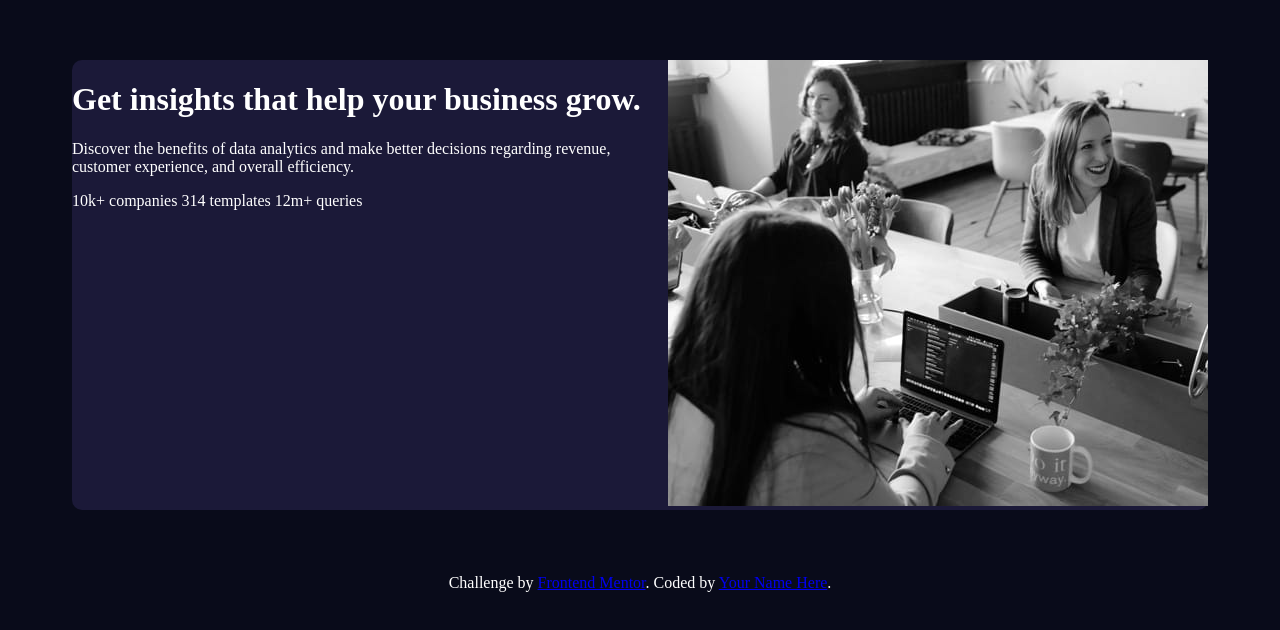
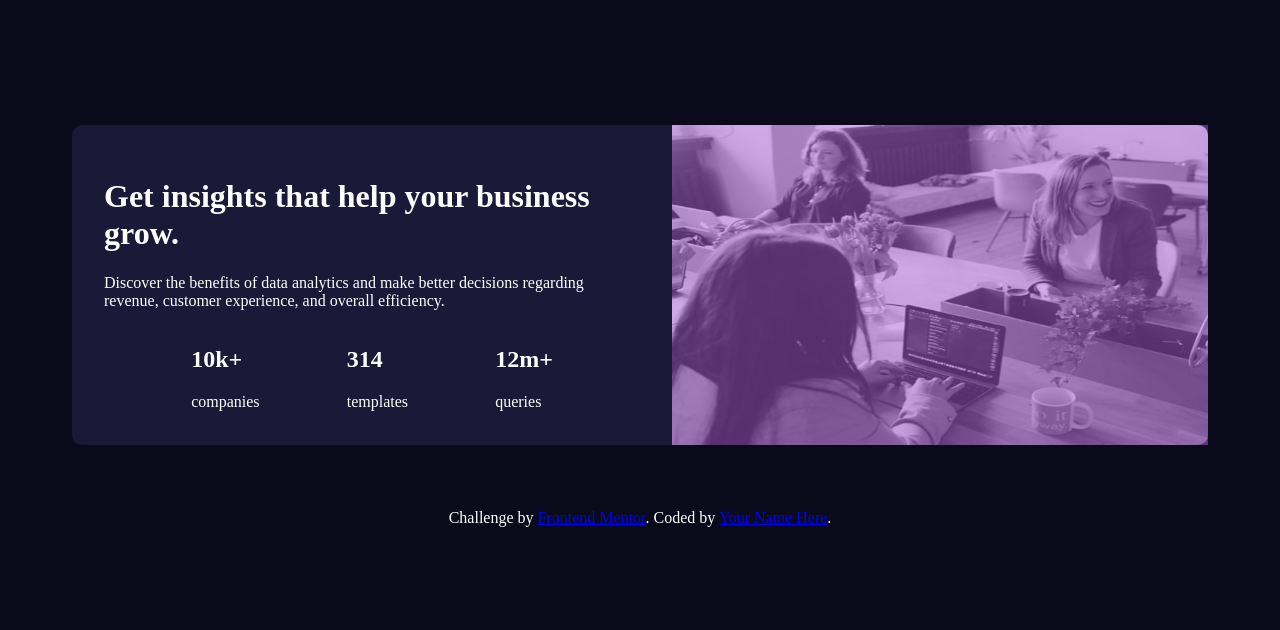
Before and after one commit to RobertSoare9/Statspreviewcard, a plain HTML site: page index.html in a window 1280 px wide. Shown: the part 114-744 px from the top of the page. Drawn offline with Linux system fonts and the light colour scheme.

Commit message:
created left and right containers and managed to position them to take hallf of the original container each, also worked on the left-container a little bit

```diff
--- a/index.html
+++ b/index.html
@@ -16,18 +16,29 @@
 </head>
 <body>
 <div class="container">
+  <div class="left-container">
   <div class="text">
   <h1>Get insights that help your business grow.</h1>
 
   <p>Discover the benefits of data analytics and make better decisions regarding revenue, customer
   experience, and overall efficiency.</p>
+  </div>
   <div class="data">
-  10k+ companies
-  314 templates
-  12m+ queries
+  <div class="data-item">
+    <h2>10k+</h2>
+    <p>companies</p>
+  </div>
+  <div class="data-item">
+  <h2>314</h2>
+   <p>templates</p>
+  </div>
+  <div class="data-item">
+    <h2>12m+</h2>
+    <p>queries</p>
   </div>
   </div>
-  <div class="image-container">
+  </div>
+  <div class="right-container">
   <img src="images/image-header-desktop.jpg" alt="header-desktop">
   </div>
 </div>
--- a/styles.css
+++ b/styles.css
@@ -15,19 +15,37 @@ body, main{
     margin:4rem;
     border-radius: 10px;
     background-color: hsl(244,38%,16%);
+    height: 20rem;
 
 }
-.image-container{
+.right-container{
     position: relative;
     display: inline-block;
+    width: 50%;
 }
-.image-container::after{
+.right-container::after{
     content: "";
     position: absolute;
     top: 0;
     left: 0;
     width: 100%;
     height: 100%;
-    background-color: rgba(170, 92, 219, 0.4-);
+    background-color: hsla(277, 64%, 61%, 0.5);
     z-index: 1;
 }
+img{
+    border-radius: 0px 10px 10px 0px;
+    width: 100%;
+    height: 100%;
+}
+.left-container{
+    display: flex;
+    margin:2rem;
+    flex-direction: column;
+    width: 50%;
+    height: auto;
+}
+.data{
+    display: flex;
+    justify-content: space-evenly;
+}
```
